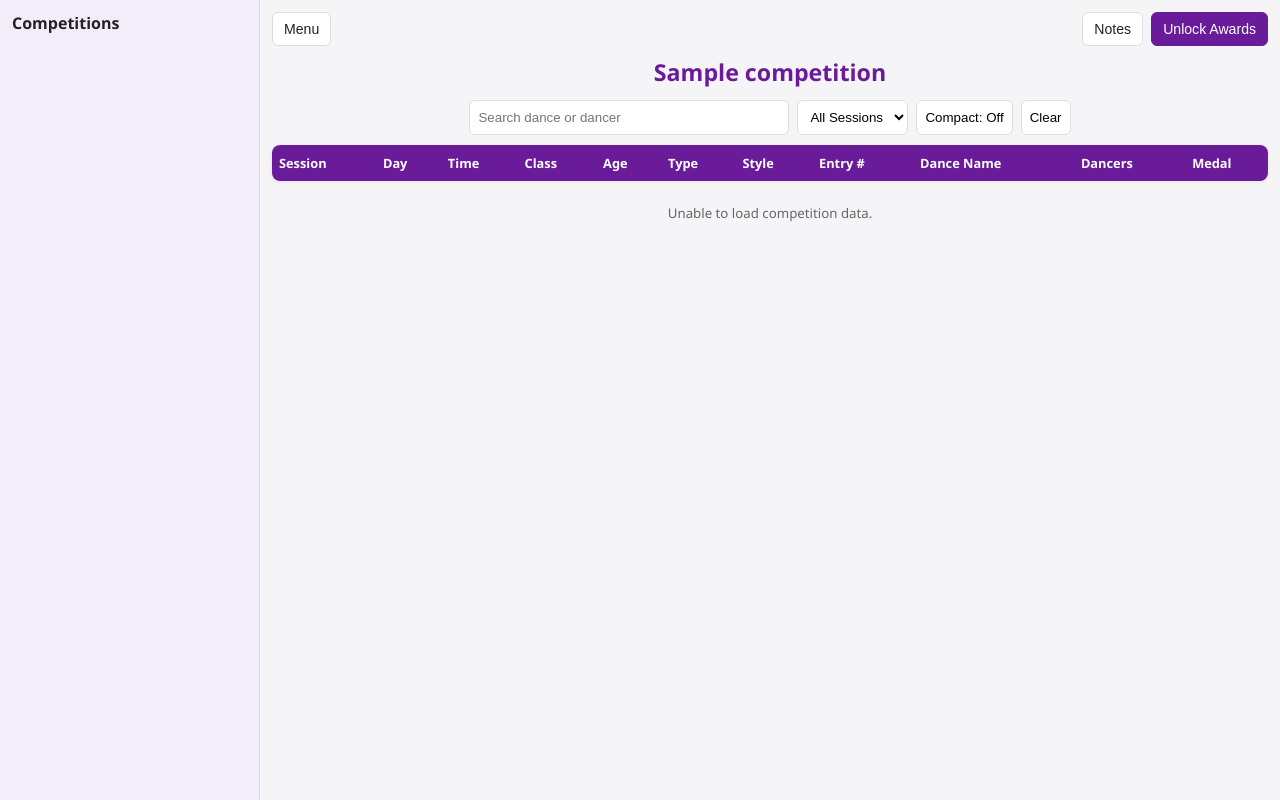
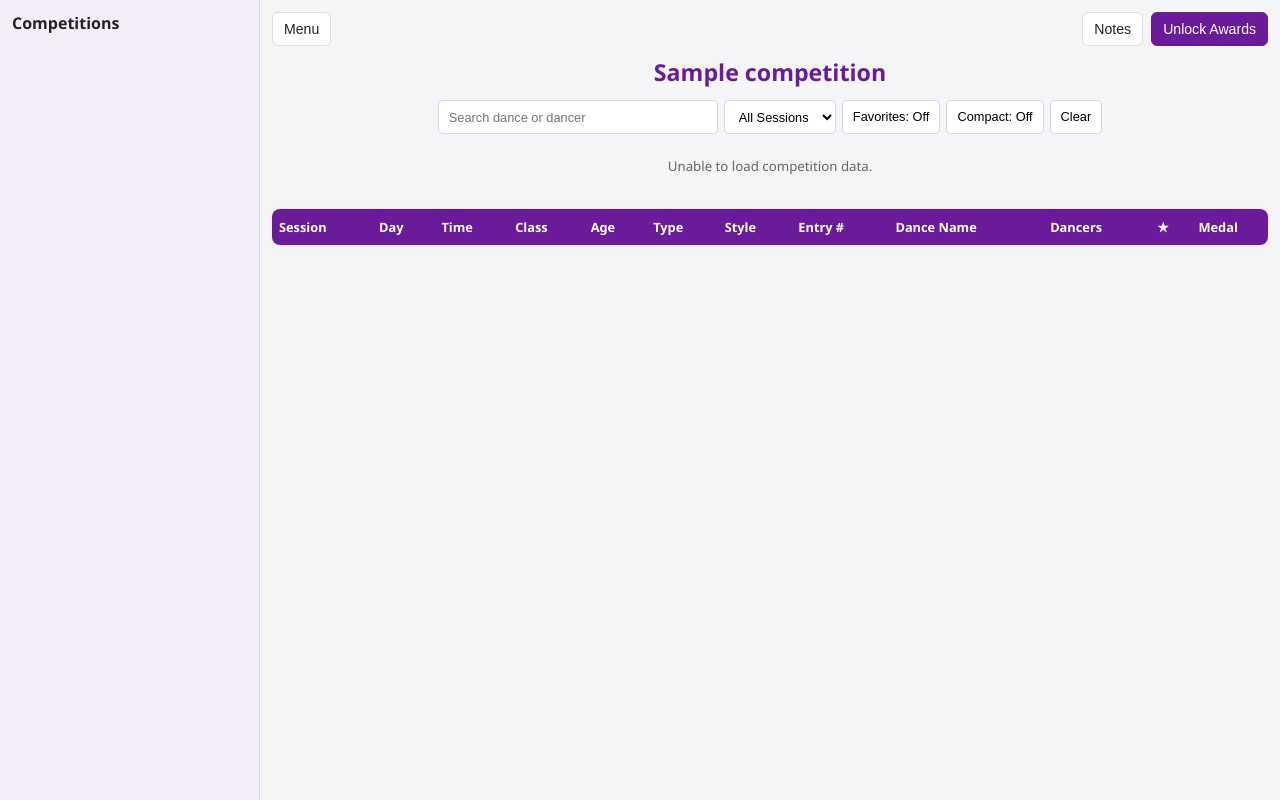
Before and after one commit to colbyrobins/FlyDance-, a Python web app: template templates/public_competition.html in a window 1280 px wide. Run offline with Jinja, Linux system fonts and the light colour scheme; the template is opened without the code that fills it: most values are stand-ins (such as "Sample title", 1, 10 or a date in 2020); lists and menus that the app fills with data are empty.

Commit message:
Add favorites and refine schedule card UX
- Add per-dance favorites with local persistence and a favorites-only filter toggle.
- Replace the favorite text control with a star action positioned in the card header area on mobile.
- Show dance counts above the schedule with filtered count/total output when filters are active.
- Tighten filter/search control sizing and responsive layout so controls stay compact and on-screen.
- Allow compact rows to expand on tap/click across mobile and compact desktop views, including hidden field visibility fixes.
Tests: docker compose -f docker-compose.phoenix.yml up -d --build phoenix-web; manual UI verification on localhost:8080 (filters, favorites, compact expand).

```diff
--- a/templates/public_competition.html
+++ b/templates/public_competition.html
@@ -25,9 +25,18 @@ h1{margin:0;text-align:center;color:var(--accent);font-size:1.45rem}
 .panel{background:#fff;border:1px solid var(--line);border-radius:10px;padding:10px;margin-bottom:10px}
 #specialAwardsList{list-style:none;padding:0;margin:8px 0 0;display:grid;gap:6px}
 #specialAwardsList li{border:1px solid #ece2f7;border-radius:8px;padding:8px;background:#fbf8ff}
-.controls{display:flex;flex-wrap:wrap;gap:8px;margin-bottom:10px;justify-content:center}
-.controls input,.controls select,.controls button{padding:8px;border:1px solid var(--line);border-radius:6px;background:#fff}
-.controls input{width:320px;max-width:100%}
+.controls{display:flex;flex-wrap:wrap;gap:6px;margin-bottom:8px;justify-content:center}
+.controls input,.controls select,.controls button{
+  height:34px;
+  padding:5px 10px;
+  border:1px solid #d9d2e4;
+  border-radius:5px;
+  background:#fff;
+  font-size:.8rem;
+  line-height:1.2;
+}
+.controls button{cursor:pointer}
+.controls input{width:280px;max-width:100%}
 .wrap{overflow:auto;border-radius:8px;box-shadow:0 1px 4px rgba(0,0,0,.08)}
 table{width:100%;border-collapse:collapse;background:#fff;min-width:1080px;font-size:.85rem}
 th{background:var(--accent);color:#fff;padding:9px 7px;text-align:left;font-size:.8rem;position:sticky;top:0}
@@ -111,22 +138,23 @@ tbody tr.session td,tbody tr.brk td{display:block;border-bottom:none;padding:10p
     <div class="controls">
       <input id="search" type="text" placeholder="Search dance or dancer">
       <select id="sessionFilter"><option value="">All Sessions</option></select>
+      <button id="favoritesToggle">Favorites: Off</button>
       <button id="compactToggle">Compact: Off</button>
       <button id="clearBtn">Clear</button>
     </div>
 
+    <p class="count" id="countInfo"></p>
     <div class="wrap">
       <table>
         <thead>
           <tr>
             <th>Session</th><th>Day</th><th>Time</th><th>Class</th><th>Age</th><th>Type</th><th>Style</th>
-            <th>Entry #</th><th>Dance Name</th><th>Dancers</th><th>Medal</th><th>Note</th>
+            <th>Entry #</th><th>Dance Name</th><th>Dancers</th><th aria-label="Favorite">&#9733;</th><th>Medal</th><th>Note</th>
           </tr>
         </thead>
         <tbody id="tbody"></tbody>
       </table>
     </div>
-    <p class="count" id="countInfo"></p>
 
     <div class="modal-bg" id="compNoteModal" hidden>
       <div class="modal" role="dialog" aria-modal="true">
@@ -153,12 +181,50 @@ const IS_ADMIN={{ "true" if is_admin else "false" }};
 const byId=(id)=>document.getElementById(id),tbody=byId("tbody"),searchInput=byId("search"),sessionFilter=byId("sessionFilter"),countInfo=byId("countInfo");
 let DATA=[],SESSION_LABELS={},medalOptions=[],specialAwards=[],competitionNotes="",awardsByEntry={},canEditAwards=IS_ADMIN;
 let compactMode=false;
+let favoritesOnly=false;
+let favorites=new Set();
 const noteTimers=new Map();
 
 function esc(v){const d=document.createElement("div");d.textContent=v==null?"":String(v);return d.innerHTML}
 function awardState(v){if(v&&typeof v==="object")return{medal:typeof v.medal==="string"?v.medal:"",entry_note:typeof v.entry_note==="string"?v.entry_note:""};if(typeof v==="string")return{medal:"",entry_note:v};return{medal:"",entry_note:""}}
 function getAward(n){return awardState(awardsByEntry[String(n)])}
 function setAward(n,v){awardsByEntry[String(n)]=awardState(v)}
+function favoritesKey(){return `dancecomp.favorites.${CURRENT_SLUG}`}
+function favoritesOnlyKey(){return `dancecomp.favoritesOnly.${CURRENT_SLUG}`}
+function isFavorited(n){return favorites.has(String(n))}
+function setFavoritesToggleLabel(){byId("favoritesToggle").textContent=favoritesOnly?"Favorites: On":"Favorites: Off"}
+function loadFavorites(){
+  try{
+    const raw=JSON.parse(localStorage.getItem(favoritesKey())||"[]");
+    favorites=new Set(Array.isArray(raw)?raw.map((v)=>String(v)):[]);
+  }catch(_){
+    favorites=new Set();
+  }
+  try{
+    favoritesOnly=(localStorage.getItem(favoritesOnlyKey())||"0")==="1";
+  }catch(_){
+    favoritesOnly=false;
+  }
+  setFavoritesToggleLabel();
+}
+function saveFavorites(){
+  try{localStorage.setItem(favoritesKey(),JSON.stringify([...favorites]));}catch(_){}
+}
+function saveFavoritesOnly(){
+  try{localStorage.setItem(favoritesOnlyKey(),favoritesOnly?"1":"0");}catch(_){}
+}
+function toggleFavorite(n){
+  const k=String(n);
+  if(favorites.has(k))favorites.delete(k);
+  else favorites.add(k);
+  saveFavorites();
+}
+function toggleFavoritesOnly(){
+  favoritesOnly=!favoritesOnly;
+  setFavoritesToggleLabel();
+  saveFavoritesOnly();
+  render();
+}
 
 function setUnlockVisibility(){
   byId("unlockBtn").style.display=canEditAwards||IS_ADMIN?"none":"inline-block";
@@ -275,27 +341,33 @@ function medalOptionsHtml(selected){
 
 function render(){
   const q=searchInput.value.toLowerCase().trim(),sf=sessionFilter.value;
-  const cols=compactMode?4:12;
+  const hasFilter=!!q||!!sf||favoritesOnly;
+  const cols=compactMode?5:13;
   let html="",last=0,shown=0;
   for(const r of DATA){
     if(sf&&String(r.s)!==sf)continue;
     const isBreak=!!r.brk,isEntry=r.e!==undefined&&r.e!==null&&r.e!=="";
-    if(q&&isEntry){
+    if(isBreak){
+      if(q||favoritesOnly)continue;
+      if(r.s!==last){
+        last=r.s;
+        html+=`<tr class="session"><td colspan="${cols}">${esc(SESSION_LABELS[String(r.s)]||`Session ${r.s}`)}</td></tr>`;
+      }
+      html+=`<tr class="brk"><td colspan="${cols}">${esc(r.brk)}</td></tr>`;
+      continue;
+    }
+    if(!isEntry)continue;
+    if(q){
       const m1=(r.name||"").toLowerCase().includes(q),m2=(r.d||"").toLowerCase().includes(q);
       if(!m1&&!m2)continue;
     }
-    if(q&&isBreak)continue;
+    if(favoritesOnly&&!isFavorited(r.e))continue;
     if(r.s!==last){
       last=r.s;
       html+=`<tr class="session"><td colspan="${cols}">${esc(SESSION_LABELS[String(r.s)]||`Session ${r.s}`)}</td></tr>`;
     }
-    if(isBreak){
-      html+=`<tr class="brk"><td colspan="${cols}">${esc(r.brk)}</td></tr>`;
-      continue;
-    }
-    if(!isEntry)continue;
     shown++;
-    const a=getAward(r.e);
+    const a=getAward(r.e),fav=isFavorited(r.e);
     html+=`<tr class="row" tabindex="0" aria-expanded="false" title="Tap to show details">
       <td data-label="Session">${r.s}</td>
       <td data-label="Day">${esc(r.day||"")}</td>
@@ -307,31 +379,41 @@ function render(){
       <td data-label="Entry #" class="entry">${esc(String(r.e))}</td>
       <td data-label="Dance Name">${esc(r.name||"")}</td>
       <td data-label="Dancers">${esc(r.d||"")}</td>
+      <td data-label="Favorite" class="favorite-cell"><button type="button" class="favorite-btn ${fav?"on":""}" data-entry="${esc(String(r.e))}" aria-pressed="${fav?"true":"false"}" aria-label="${fav?"Remove favorite":"Add favorite"}" title="${fav?"Remove favorite":"Add favorite"}">${fav?"&#9733;":"&#9734;"}</button></td>
       <td data-label="Medal"><select class="award-select medal-select" data-entry="${esc(String(r.e))}" ${canEditAwards?"":"disabled"}>${medalOptionsHtml(a.medal||"")}</select></td>
       <td data-label="Note"><input class="entry-note-input note-input" data-entry="${esc(String(r.e))}" value="${esc(a.entry_note||"")}" placeholder="Add note" ${canEditAwards?"":"disabled"}></td>
     </tr>`;
   }
   tbody.innerHTML=html;
   const total=DATA.filter((r)=>r.e!==undefined&&r.e!==null&&r.e!=="").length;
-  countInfo.textContent=`Showing ${shown} of ${total} entries`;
+  countInfo.textContent=hasFilter?`${shown}/${total} dances`:`${total} dances`;
 }
 
 function isMobile(){return window.matchMedia("(max-width:760px)").matches}
+function canToggleRow(){return isMobile()||compactMode}
 function toggleRow(row){const open=row.classList.toggle("open");row.setAttribute("aria-expanded",open?"true":"false")}
 
 tbody.addEventListener("click",(e)=>{
   const row=e.target.closest("tr.row");
-  if(!row||!isMobile())return;
+  if(!row||!canToggleRow())return;
   if(e.target.closest("input,select,textarea,button,a,label"))return;
   toggleRow(row);
 });
 tbody.addEventListener("keydown",(e)=>{
   if(e.key!=="Enter"&&e.key!==" ")return;
   const row=e.target.closest("tr.row");
-  if(!row||!isMobile())return;
+  if(!row||!canToggleRow())return;
   if(e.target.closest("input,select,textarea,button,a,label"))return;
   e.preventDefault();
   toggleRow(row);
+});
+tbody.addEventListener("click",(e)=>{
+  const btn=e.target.closest(".favorite-btn");
+  if(!btn)return;
+  const entry=btn.dataset.entry;
+  if(entry===undefined||entry===null||entry==="")return;
+  toggleFavorite(entry);
+  render();
 });
 
 tbody.addEventListener("change",async(e)=>{
@@ -368,8 +450,16 @@ tbody.addEventListener("blur",async(e)=>{
 
 searchInput.addEventListener("input",render);
 sessionFilter.addEventListener("change",render);
+byId("favoritesToggle").addEventListener("click",toggleFavoritesOnly);
 byId("compactToggle").addEventListener("click",toggleCompactMode);
-byId("clearBtn").addEventListener("click",()=>{searchInput.value="";sessionFilter.value="";render();});
+byId("clearBtn").addEventListener("click",()=>{
+  searchInput.value="";
+  sessionFilter.value="";
+  favoritesOnly=false;
+  setFavoritesToggleLabel();
+  saveFavoritesOnly();
+  render();
+});
 
 byId("unlockBtn").addEventListener("click",async()=>{
   const pin=window.prompt("Enter competition PIN to edit awards:");
@@ -445,6 +535,7 @@ document.addEventListener("click",(e)=>{if(!isMobile())return;const inside=e.tar
 (async function boot(){
   try{
     try{compactMode=(localStorage.getItem("dancecomp.compactMode")||"0")==="1";}catch(_){compactMode=false;}
+    loadFavorites();
     applyCompactMode();
     await Promise.all([loadCompetitionList(),loadSchedule(),loadAwards()]);
     render();
```
Also changed, not shown: other parts of templates/public_competition.html (+25 -7 lines).
